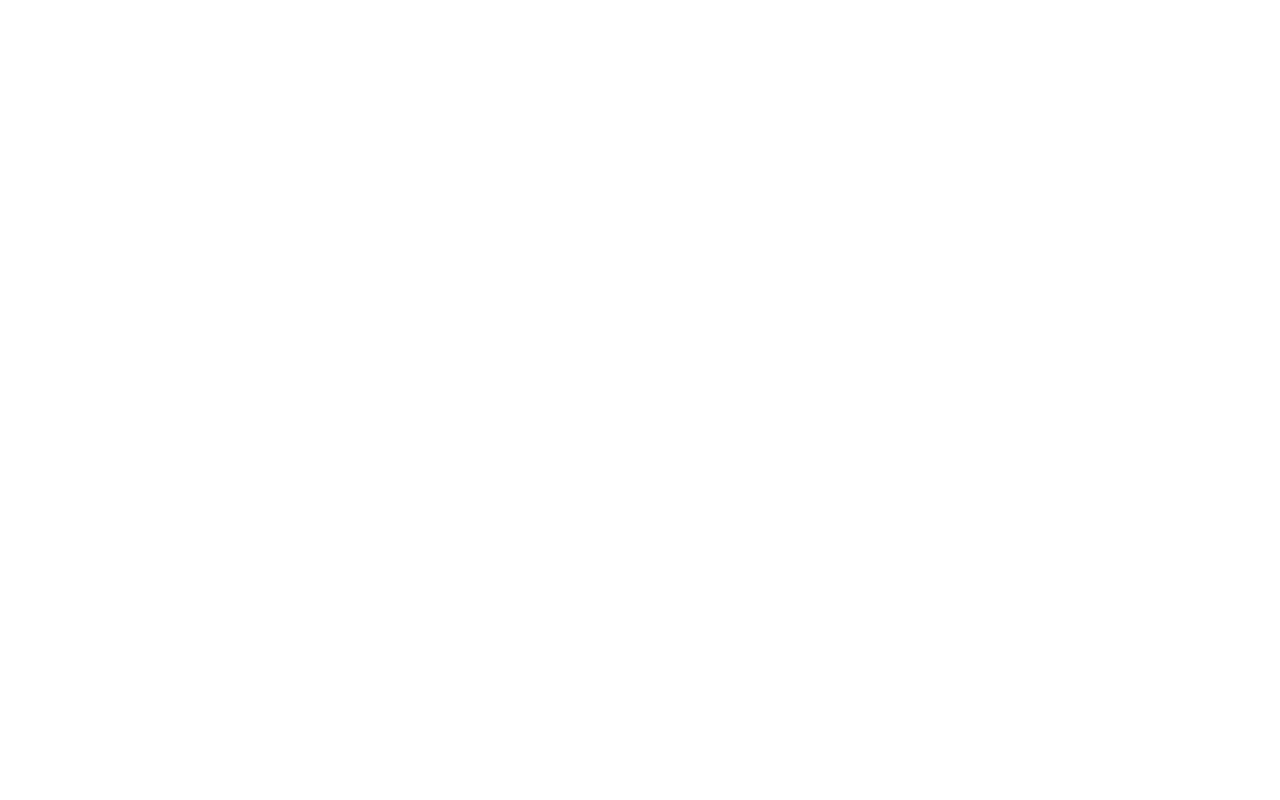
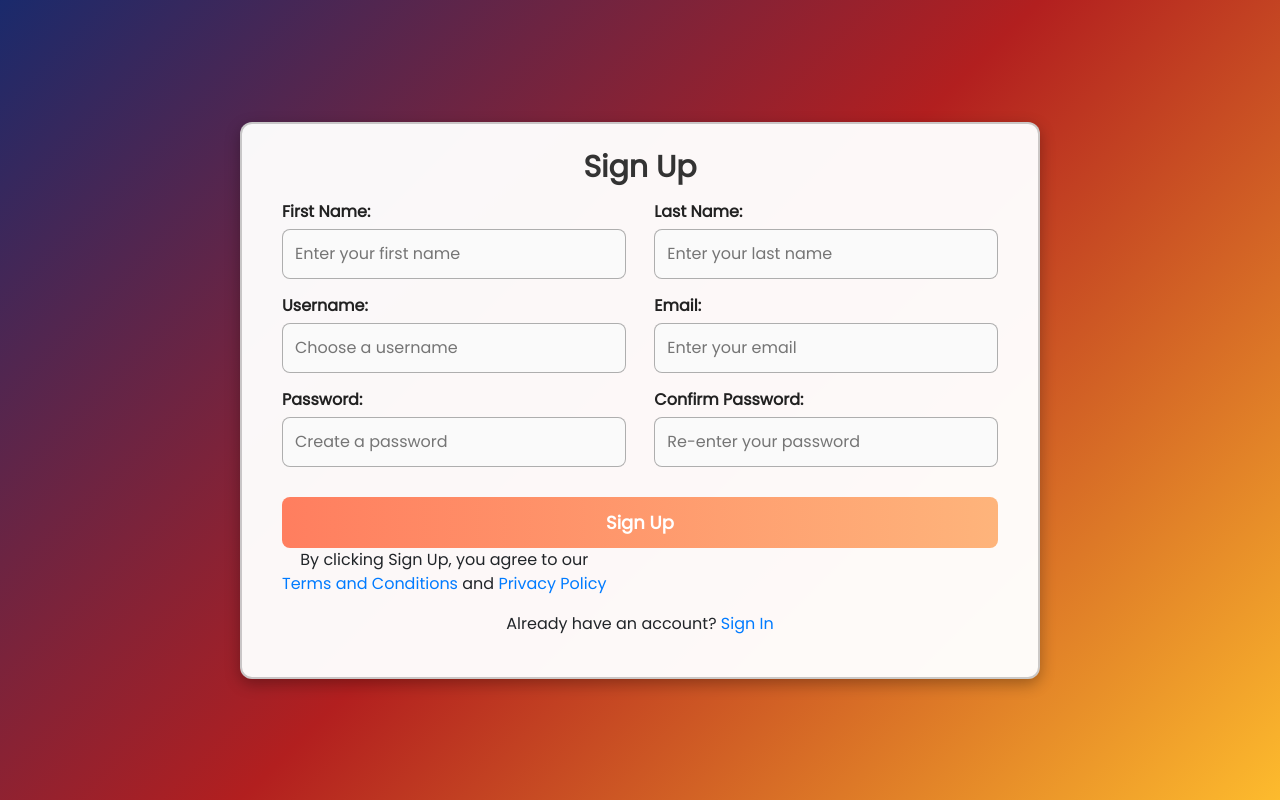
Before and after one commit to Kalyani2712/Web-Development-Using-Python, a plain HTML site: page Html/signup.html in a window 1280 px wide. Drawn offline with nearby package versions, Linux system fonts and the light colour scheme.

Commit message:
sign up page with Js file 03/03/25

```diff
--- /dev/null
+++ b/Html/signup.css
@@ -0,0 +1,99 @@
+body {
+    background: linear-gradient(135deg, #1a2a6c, #b21f1f, #fdbb2d);
+    height: 100vh;
+    display: flex;
+    justify-content: center;
+    align-items: center;
+    margin: 0;
+    font-family: 'Poppins', sans-serif;
+}
+
+.signup-box {
+    width: 800px; /* Increased width */
+    max-width: 90%;
+    padding: 25px 40px;
+    border-radius: 12px;
+    background: rgba(255, 255, 255, 0.97);
+    border: 2px solid rgba(0, 0, 0, 0.2);
+    box-shadow: 0px 5px 15px rgba(0, 0, 0, 0.3);
+    text-align: center;
+}
+
+h1 {
+    font-size: 30px;
+    font-weight: bold;
+    color: #333;
+    margin-bottom: 15px;
+    text-align: center;
+}
+
+form {
+    display: flex;
+    flex-wrap: wrap;
+    justify-content: space-between;
+}
+
+.form-group {
+    width: 48%; /* Makes input fields appear side-by-side */
+    margin-bottom: 15px;
+    text-align: left;
+}
+
+label {
+    color: #222;
+    font-weight: bold;
+    display: block;
+    margin-bottom: 5px;
+}
+
+input {
+    width: 100%;
+    padding: 12px;
+    border-radius: 8px;
+    background: rgba(250, 250, 250, 0.9);
+    color: #333;
+    border: 1px solid rgba(0, 0, 0, 0.3);
+    font-size: 16px;
+}
+
+input:focus {
+    border: 1px solid #ff7e5f;
+    outline: none;
+    box-shadow: 0px 0px 5px rgba(255, 126, 95, 0.5);
+}
+
+#error-message {
+    color: red;
+    font-size: 14px;
+    display: none;
+    text-align: center;
+}
+
+input[type="submit"] {
+    width: 100%;
+    padding: 12px;
+    border: none;
+    border-radius: 8px;
+    background: linear-gradient(90deg, #ff7e5f, #feb47b);
+    color: white;
+    font-size: 18px;
+    font-weight: bold;
+    cursor: pointer;
+    transition: 0.3s;
+    margin-top: 15px;
+}
+
+input[type="submit"]:hover {
+    background: linear-gradient(90deg, #ff6a45, #ff9d6c);
+}
+
+/* Responsive Design */
+@media (max-width: 600px) {
+    .signup-box {
+        width: 90%;
+    }
+
+    .form-group {
+        width: 100%; /* Stacks fields in one column for smaller screens */
+    }
+}
--- a/Html/signup.html
+++ b/Html/signup.html
@@ -0,0 +1,68 @@
+<!DOCTYPE html>
+<html lang="en">
+<head>
+    <meta charset="UTF-8">
+    <meta http-equiv="X-UA-Compatible" content="IE=edge">
+    <meta name="viewport" content="width=device-width, initial-scale=1.0">
+    <title>Sign Up</title>
+
+    <!-- Google Fonts & Bootstrap -->
+    <link rel="stylesheet" href="https://fonts.googleapis.com/css?family=Poppins|Varela+Round|Open+Sans">
+    <link rel="stylesheet" href="https://cdn.jsdelivr.net/npm/bootstrap@4.0.0/dist/css/bootstrap.min.css" integrity="sha384-Gn5384xqQ1aoWXA+058RXPxPg6fy4IWvTNh0E263XmFcJlSAwiGgFAW/dAiS6JXm" crossorigin="anonymous">
+
+    <!-- Custom CSS -->
+    <link rel="stylesheet" href="signup.css">
+
+    <!-- JavaScript for Validation -->
+    <script src="signup.js" defer></script>
+</head>
+<body>
+    <div class="signup-box">
+        <h1>Sign Up</h1>
+        <form method="post" onsubmit="return validateForm()">
+
+            <div class="form-group">
+                <label for="first-name">First Name:</label>
+                <input type="text" id="first-name" placeholder="Enter your first name" required />
+            </div>
+
+            <div class="form-group">
+                <label for="last-name">Last Name:</label>
+                <input type="text" id="last-name" placeholder="Enter your last name" required />
+            </div>
+
+            <div class="form-group">
+                <label for="username">Username:</label>
+                <input type="text" id="username" placeholder="Choose a username" required />
+            </div>
+
+            <div class="form-group">
+                <label for="email">Email:</label>
+                <input type="email" id="email" placeholder="Enter your email" required />
+            </div>
+
+            <div class="form-group">
+                <label for="password">Password:</label>
+                <input type="password" id="password" placeholder="Create a password" required />
+            </div>
+
+            <div class="form-group">
+                <label for="confirm-password">Confirm Password:</label>
+                <input type="password" id="confirm-password" placeholder="Re-enter your password" required />
+            </div>
+
+            <!-- Error Message -->
+            <p id="error-message">Passwords do not match!</p>
+
+            <input type="submit" onclick="return signup()" value="Sign Up" />
+
+            <p>By clicking Sign Up, you agree to our <br>
+                <a href="terms.html">Terms and Conditions</a> and <a href="privacy.html">Privacy Policy</a>
+            </p>
+        </form>
+        <p>Already have an account? <a href="login.html">Sign In</a></p>
+    </div>
+
+
+</body>
+</html>
--- /dev/null
+++ b/Html/signup.js
@@ -0,0 +1,19 @@
+function validatePassword() {
+   let password = document.getElementById("password").value;
+   let confirmPassword = document.getElementById("confirm-password").value;
+   let errorMessage = document.getElementById("error-message");
+
+   if (password !== confirmPassword) {
+       errorMessage.style.display = "block";
+       return false;
+
+   } else {
+       errorMessage.style.display = "none";
+       signup(); // Call the signup function after successful validation
+       return true;
+   }
+}
+
+function signup() {
+   alert("You have successfully signed up!");
+}
```
Also changed, not shown: Html/login.html (+1 -1 lines), Html/privacy.html (added), Html/terms.html (added), 1 other file.
